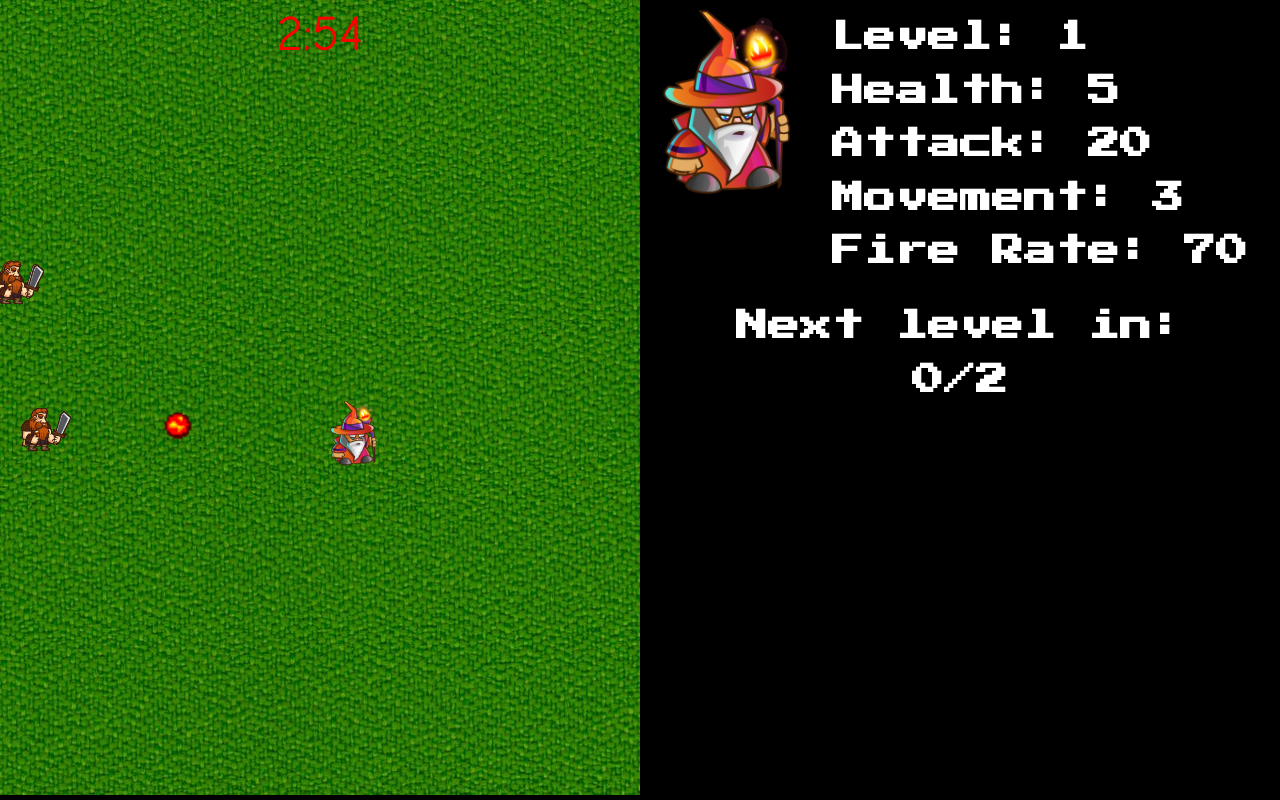
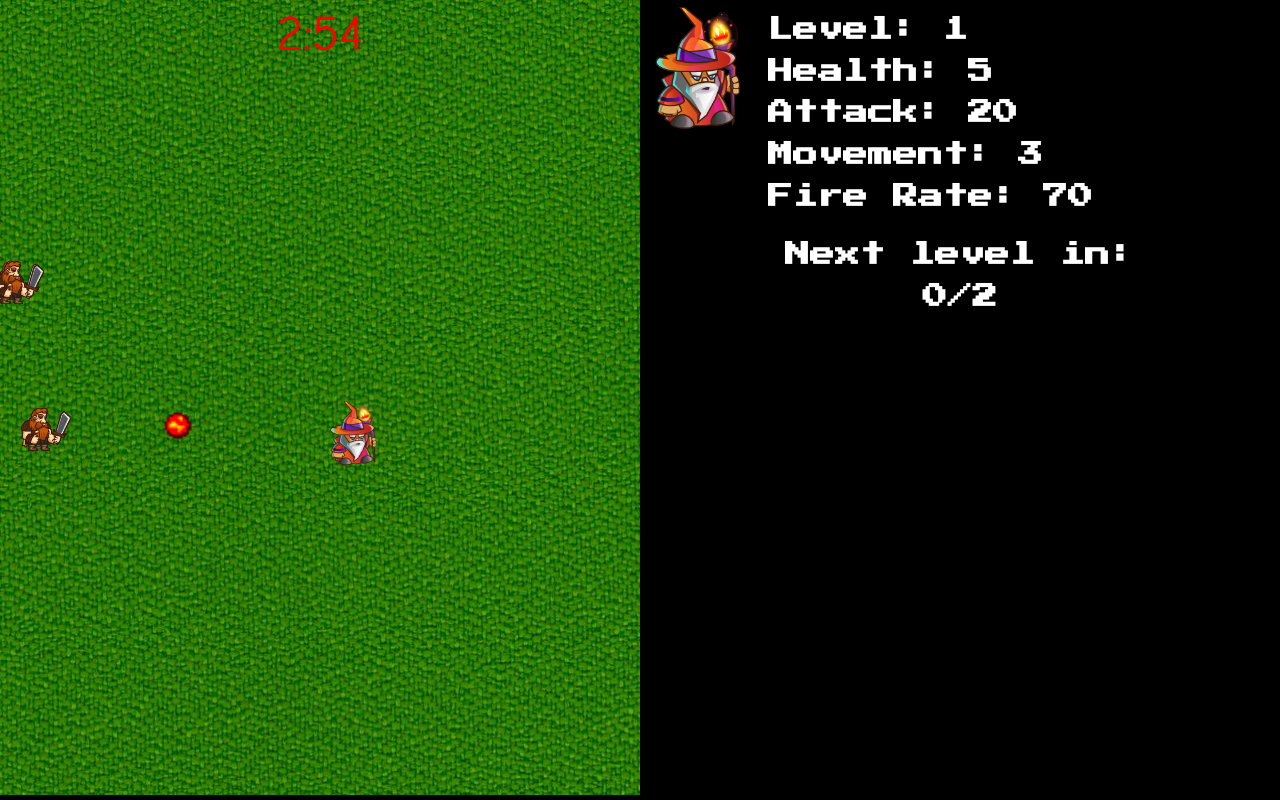
Before and after one commit to Desto89/vampire-survivors-clone, a plain HTML site: page index.html in a window 1280 px wide. Drawn offline with Linux system fonts and the light colour scheme.

Commit message:
added rwd

```diff
--- a/index.js
+++ b/index.js
@@ -521,8 +521,8 @@ function gameLoop() {
             let skill = document.createElement("h1")
             skill.appendChild(document.createTextNode(skillName))
             skill.style.textAlign = 'center'
-            skill.style.padding = '20px'
-            skill.style.margin = '10px'
+            skill.style.padding = '5%'
+            skill.style.margin = "5px"
             skill.style.border = '5px solid white'
             skill.onclick = skillFunc
             document.getElementsByClassName("upgradeSelect")[0].appendChild(skill)
--- a/styles.css
+++ b/styles.css
@@ -24,8 +24,8 @@ h1 {
 }
 
 .gameInfo img {
-  width: 30%;
-  height: 30%;
+  width: 20%;
+  height: 20%;
 }
 
 .endScreenDefeat {
@@ -44,3 +44,7 @@ h1 {
   justify-content: center;
   align-items: center;
 }
+
+h1 {
+  font-size: 25px;
+}
```
